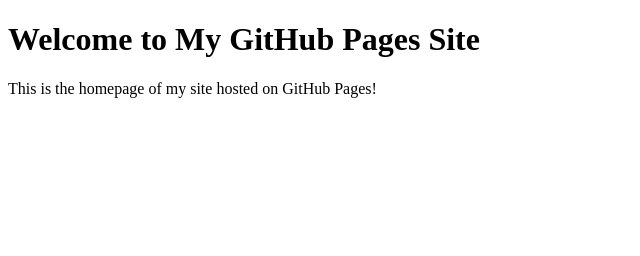
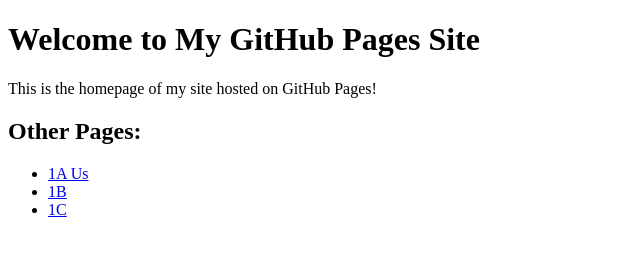
Before and after one commit to sgtsaint24/flashcards, a plain HTML site: page index.html in a window 1280 px wide. Shown: the whole page, without its empty margins (0-640 px from the left). Drawn offline with Linux system fonts and the light colour scheme.

Commit message:
Update index.html

```diff
--- a/index.html
+++ b/index.html
@@ -8,5 +8,12 @@
 <body>
     <h1>Welcome to My GitHub Pages Site</h1>
     <p>This is the homepage of my site hosted on GitHub Pages!</p>
+
+    <h2>Other Pages:</h2>
+    <ul>
+        <li><a href="1aflashcards.html">1A Us</a></li>
+        <li><a href="1bflashcards.html">1B</a></li>
+        <li><a href="1cflashcards.html">1C</a></li>
+    </ul>
 </body>
 </html>
```
